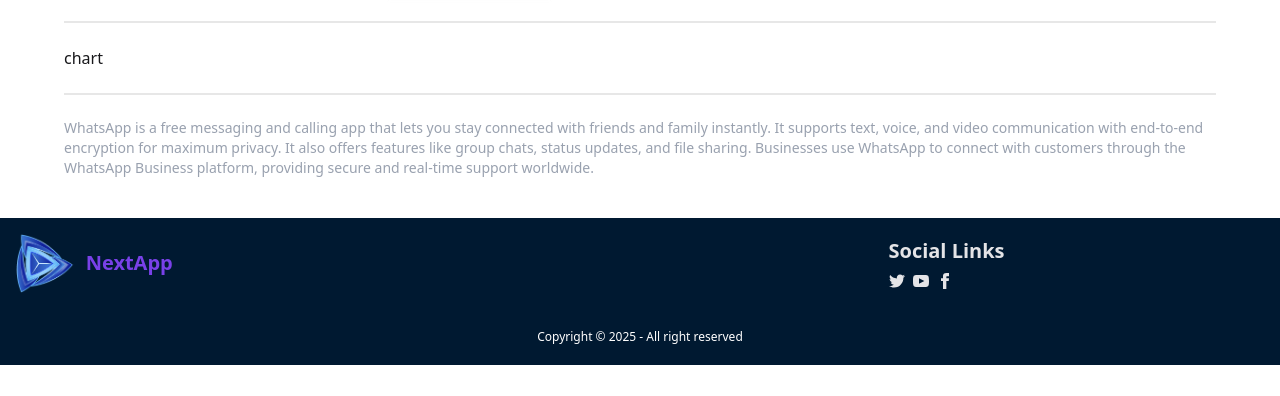
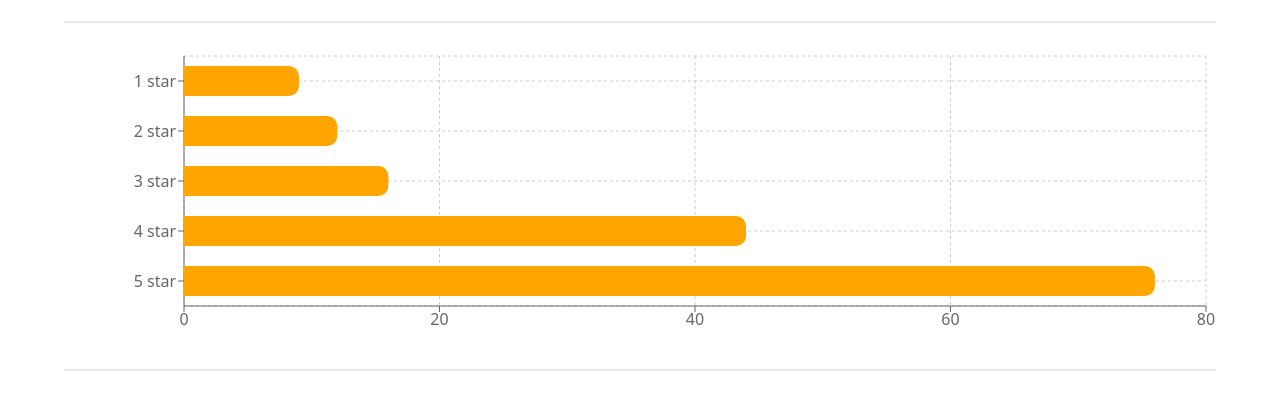
Before and after one commit to MUSTAKIMBIN/next-app, a React (Vite) app: page /appsDetail/1 in a window 1280 px wide. Shown: the part 354-750 px from the top of the page. Built offline with nearby package versions, Linux system fonts and the light colour scheme.

Commit message:
show chart on appDeatil page

```diff
--- a/package.json
+++ b/package.json
@@ -15,6 +15,7 @@
     "react-dom": "^19.1.1",
     "react-icons": "^5.5.0",
     "react-router": "^7.9.4",
+    "recharts": "^3.2.1",
     "tailwindcss": "^4.1.14"
   },
   "devDependencies": {
--- a/src/Components/AppsDetail.jsx
+++ b/src/Components/AppsDetail.jsx
@@ -3,6 +3,16 @@ import { useLoaderData, useParams } from "react-router";
 import rating from "../assets/icon-ratings.png";
 import review from "../assets/icon-review.png";
 import download from "../assets/icon-downloads.png";
+import {
+  Bar,
+  BarChart,
+  CartesianGrid,
+  Legend,
+  ResponsiveContainer,
+  Tooltip,
+  XAxis,
+  YAxis,
+} from "recharts";
 
 const AppsDetail = () => {
   const { id } = useParams();
@@ -69,7 +79,26 @@ const AppsDetail = () => {
       </div>
       <div className="divider"></div>
       {/* app chart div */}
-      <div>chart</div>
+      <div style={{ width: "100%", height: 300 }}>
+        <ResponsiveContainer>
+          <BarChart
+            data={ratings}
+            layout="vertical"
+            margin={{ top: 10, right: 10, left: 60, bottom: 10 }}
+          >
+            <CartesianGrid strokeDasharray="3 3" />
+            <XAxis type="number" />
+            <YAxis type="category" dataKey="name" />
+            <Tooltip />
+            <Bar
+              dataKey="count"
+              fill="#FFA500"
+              barSize={30}
+              radius={[0, 10, 10, 0]}
+            />
+          </BarChart>
+        </ResponsiveContainer>
+      </div>
       <div className="divider"></div>
       {/* app description div */}
       <p className="text-sm text-gray-400">{description}</p>
```
Also changed, not shown: 1 other file (tests, documents, lock files or other folders).
